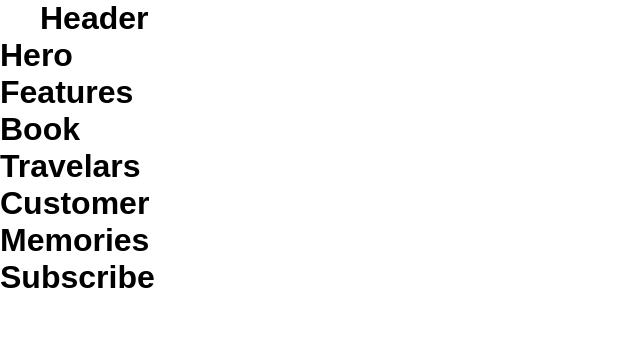
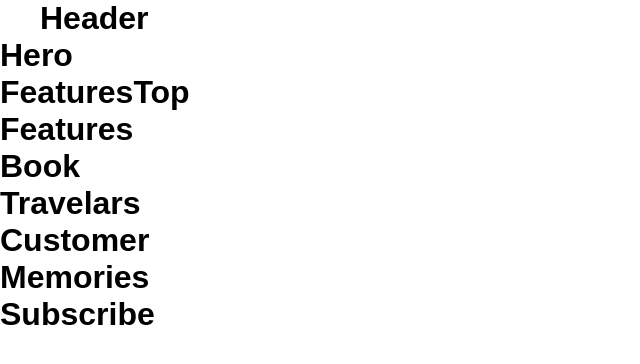
Before and after one commit to roziqov1011/f3-team, a React (Create React App) app: page / in a window 1280 px wide. Shown: the top 364 px of the page, without its empty margins (0-640 px from the left). Built offline with nearby package versions, Linux system fonts and the light colour scheme.

Commit message:
add components

```diff
--- a/src/App.jsx
+++ b/src/App.jsx
@@ -24,7 +24,6 @@ function App() {
       <Memories/>
       <Subscribe/>
       <Footer/>
-
     </div>
   );
 }
--- a/src/components/Features/Features.jsx
+++ b/src/components/Features/Features.jsx
@@ -1,9 +1,12 @@
 import React from 'react'
+import FeaturesTop from '../FeaturesTop/FeaturesTop'
 
 function Features() {
   return (
     <div>
+      <FeaturesTop/>
       <h1>Features</h1>
+
     </div>
   )
 }
--- /dev/null
+++ b/src/components/FeaturesTop/FeaturesTop.jsx
@@ -0,0 +1,11 @@
+import React from 'react'
+
+function FeaturesTop() {
+  return (
+    <div>
+      <h1>FeaturesTop</h1>
+    </div>
+  )
+}
+
+export default FeaturesTop
```
